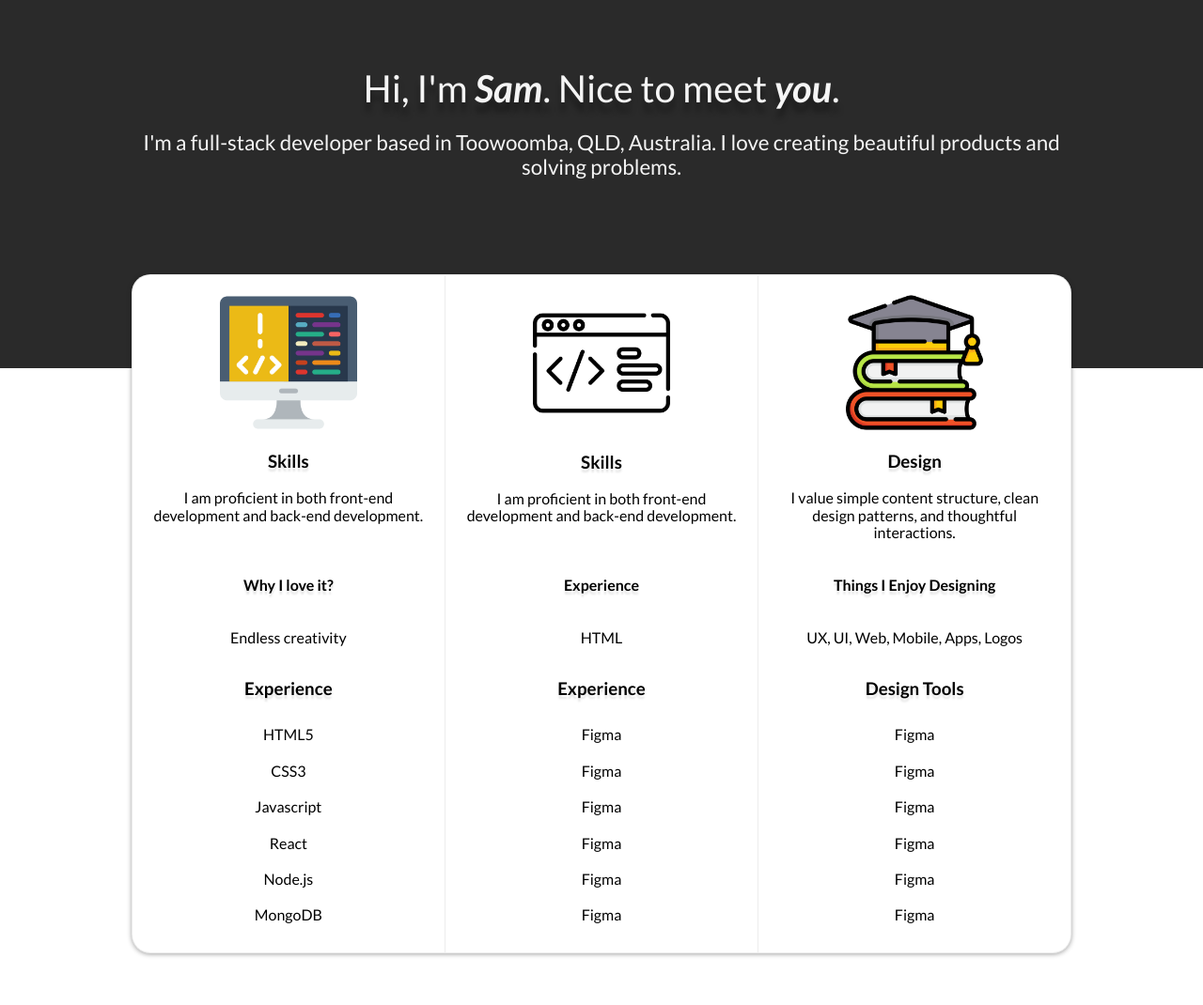
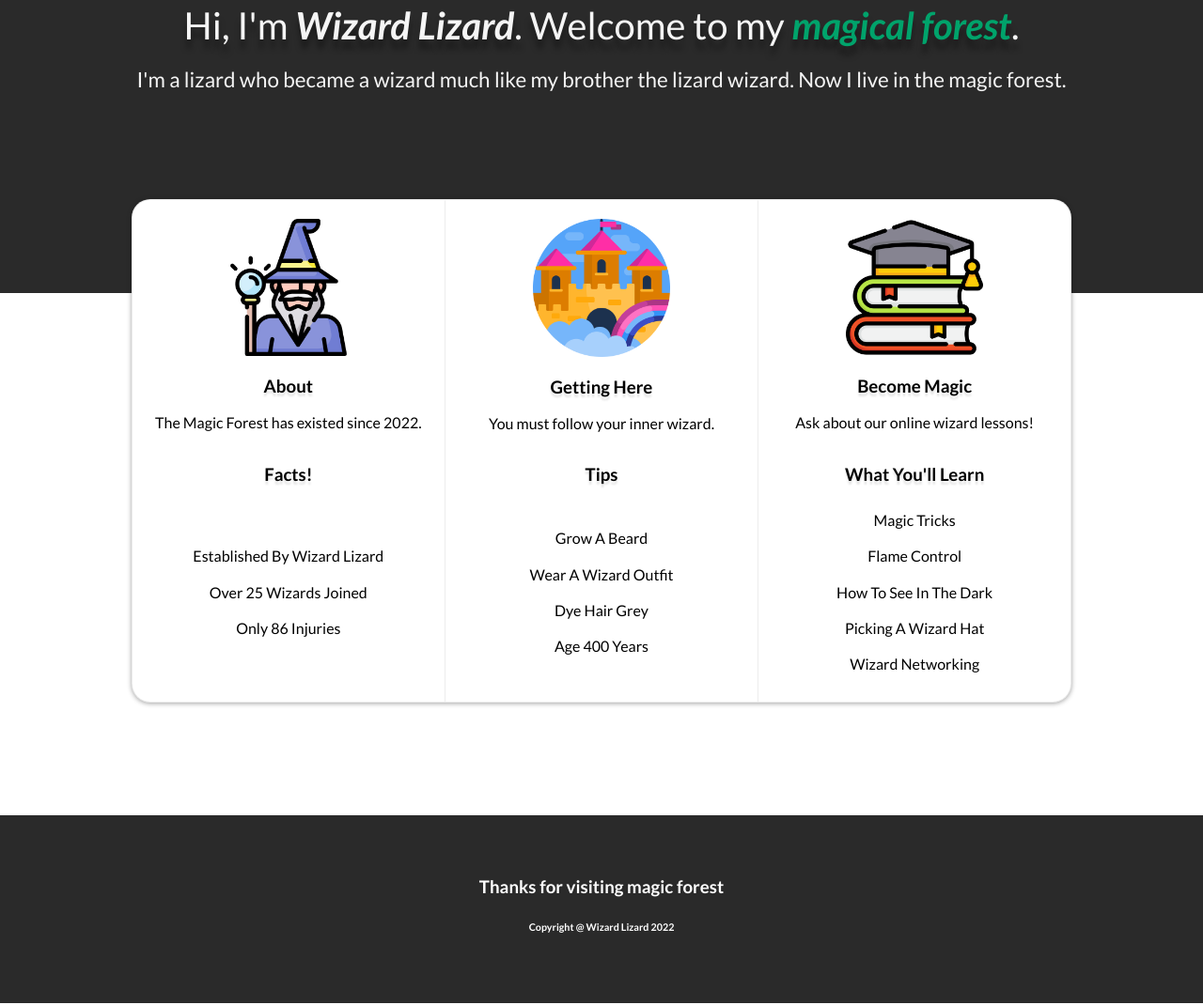
Before and after one commit to FlutterSoft/MagicForest, a plain HTML site: page index.html in a window 1280 px wide. Shown: the part 1251-2321 px from the top of the page at 94% size. Drawn offline with Linux system fonts and the light colour scheme.

Commit message:
Magic Forest Update

```diff
--- a/css/style.css
+++ b/css/style.css
@@ -18,20 +18,14 @@
 }
 
 /******************************************
-/* BASE STYLES
+/* STYLE
 /*******************************************/
 html {
      font-family: 'Lato', sans-serif;
      scroll-behavior: smooth;
 }
 
-body {
-}
 
-
-/******************************************
-/* LAYOUT
-/*******************************************/
 header {
      color: whitesmoke;
 }
@@ -61,6 +55,16 @@ header nav {
      align-items: baseline;
      flex-wrap: wrap;
 
+}
+
+.green {
+     color: rgb(0, 163, 107);
+     transition: all 400ms;
+
+}
+.green:hover {
+     transition: all 400ms;
+     text-shadow: 0px 12px 15px black;
 }
 
 nav h1 {
@@ -108,7 +112,7 @@ header h2:hover{
 }
 
 .basicBlock{
-     margin-bottom: 200px;
+     margin-bottom: 120px;
 
 }
 
@@ -230,8 +234,8 @@ div.columnBlock{
      display: flex;
      justify-content: space-evenly;
      width: 80%;
-     max-width: 1000px ;
-     margin: -300px auto 0 auto;
+     max-width: 1000px;
+     margin: -220px auto 0 auto;
      border: 0.3px solid rgba(128, 128, 128, 0.15);
      border-radius: 20px;
      box-shadow: 0px 1px 5px 0.1px rgba(0, 0, 0, 0.363);
@@ -254,7 +258,7 @@ div.column {
 }
 
 .column div {
-     min-height: 280px;
+     min-height: 13rem;
 
 }
 #firstColumn {
@@ -279,8 +283,14 @@ div.column {
      width: 50%;
 }
 footer {
-     height: 300px;
+     height: 200px;
+     color: white;
      background-color: rgba(42,42,42,1);
+}
+
+footer div {
+     padding: 3rem 0;
+     text-align: center;
 }
 
 .pointer {
@@ -288,8 +298,8 @@ footer {
 }
 
 
-
-@media screen and (max-width: 520px) {
+/* MEDIA QUERIES  */
+@media screen and (max-width: 850px) {
      header nav{
           justify-content: center;
      }
@@ -298,6 +308,9 @@ footer {
           margin: auto;
           text-align: center;
      }
+     nav a:nth-child(2){
+          display: none;
+     }
      div.photoBlock {
           background-color: rgba(0, 0, 0, 0);
      }
@@ -305,8 +318,10 @@ footer {
      div.photoBlock div{
           min-width: 100%;
      }
+     div.columnBlock{
+          display: block;
+     }
+     div.column {
+          width: 100%;
+     }
 }
-
-/******************************************
-/* ADDITIONAL STYLES
-/*******************************************/
--- a/index.html
+++ b/index.html
@@ -2,11 +2,11 @@
 <html lang="en">
 	<head>
     	<meta charset="utf-8">
-    	<meta name="description" content="Your description goes here">
-    	<meta name="keywords" content="one, two, three">
+    	<meta name="Magic Forest Demo" content="This is just a random website to practise CSS on.">
+    	<meta name="keywords" content="magic, forest, lizard, wizard">
 			<meta name="viewport" content="width=device-width, initial-scale=1">
 
-		<title>Blank Template</title>
+		<title>Magic Forest</title>
 
 		<!-- external CSS link -->
 		<link rel="stylesheet" href="css/normalize.css">
@@ -19,27 +19,25 @@
 		<header id="homeHero">
             <nav>
                     <a href="#"><h1><span>Magic </span>Forest</h1></a>
-                    <a href="#">Home</a>
-                    <a href="#">About</a>
-                    <a href="#">Portfolio</a>
-                    <a href="#">Contact</a>
+                    <a href="#sectionAbout">Information</a>
+
             </nav>
             <h2>Magic is everywhere.</h2>
         </header>
 		<section class="basicBlock">
 			<div class="photoBlock">
-				<div onclick="location.href='#sectionAbout';" class="flexBottomLeft pointer" id="pBlock1"><h2>About</h2></div>
-				<div onclick="location.href='#';" class="flexBottomLeft pointer"id="pBlock2"><h2>Projects</h2></div>
-				<div onclick="location.href='#';" class="flexBottomLeft pointer"id="pBlock3"><h2>Skills</h2></div>
-				<div onclick="location.href='#';" class="flexBottomLeft pointer"id="pBlock4"></div>
-				<div onclick="location.href='#';" class="flexBottomLeft pointer"id="pBlock5"></div>
+				<div class="flexBottomLeft" id="pBlock1"><h2>Magical Lizard</h2></div>
+				<div class="flexBottomLeft"id="pBlock2"><h2>Magical Bird</h2></div>
+				<div class="flexBottomLeft "id="pBlock3"><h2>Wizard Lizard</h2></div>
+				<div class="flexBottomLeft "id="pBlock4"><h2>Wizard Tree</h2></div>
+				<div class="flexBottomLeft "id="pBlock5"><h2>Magic Pond</h2></div>
 			</div>
 
 		</section>
 
 		<section id="sectionAbout" class="basicBlock">
-			<h2>Hi, I'm <span>Sam</span>. Nice to meet <span>you</span>.</h2>
-			<p>I'm a full-stack developer based in Toowoomba, QLD, Australia. I love creating beautiful products and solving problems.</p>
+			<h2>Hi, I'm <span>Wizard Lizard</span>. Welcome to my <span class="green">magical forest</span>.</h2>
+			<p>I'm a lizard who became a wizard much like my brother the lizard wizard. Now I live in the magic forest.</p>
 
 		</section>
 
@@ -47,61 +45,48 @@
 			<div class="columnBlock">
 				<div id="firstColumn" class="column">
 					<div>
-						<img src="images/icons/coding.png" alt="">
-						<h3>Skills</h3>
-						<p>I am proficient in both front-end development and back-end development.</p>
+						<img src="images/icons/wizard.png" alt="">
+						<h3>About</h3>
+						<p>The Magic Forest has existed since 2022.</p>
 					</div>
 
-					<h4>Why I love it?</h4>
-					<p>Endless creativity</p>
+					<h3>Facts!</h3>
+					<ul>
+						<li>Established By Wizard Lizard</li>
+						<li>Over 25 Wizards Joined</li>
+						<li>Only 86 Injuries</li>
 
-					<h3>Experience</h3>
-					<ul>
-						<li>HTML5</li>
-						<li>CSS3</li>
-						<li>Javascript</li>
-						<li>React</li>
-						<li>Node.js</li>
-						<li>MongoDB</li>
 					</ul>
 				</div>
 				<div class="column">
 					<div>
-					<img src="images/icons/code.png" alt="">
-					<h3>Skills</h3>
-					<p>I am proficient in both front-end development and back-end development.</p>
+					<img src="images/icons/castle.png" alt="">
+					<h3>Getting Here</h3>
+					<p>You must follow your inner wizard.</p>
 					</div>
-					<h4>Experience</h4>
-					<p>HTML</p>
+					<h3>Tips</h3>
+					<ul>
+						<li>Grow A Beard</li>
+						<li>Wear A Wizard Outfit</li>
+						<li>Dye Hair Grey</li>
+						<li>Age 400 Years</li>
 
-					<h3>Experience</h3>
-					<ul>
-						<li>Figma</li>
-						<li>Figma</li>
-						<li>Figma</li>
-						<li>Figma</li>
-						<li>Figma</li>
-						<li>Figma</li>
 					</ul>
 				</div>
 				<div id="lastColumn" class="column">
 					<div>
 					<img src="images/icons/education.png" alt="">
-					<h3>Design</h3>
-					<p>I value simple content structure, clean design patterns, and thoughtful interactions.</p>
+					<h3>Become Magic</h3>
+					<p>Ask about our online wizard lessons!</p>
 					</div>
 
-					<h4>Things I Enjoy Designing</h4>
-					<p>UX, UI, Web, Mobile, Apps, Logos</p>
-
-					<h3>Design Tools</h3>
+					<h3>What You'll Learn</h3>
 					<ul>
-						<li>Figma</li>
-						<li>Figma</li>
-						<li>Figma</li>
-						<li>Figma</li>
-						<li>Figma</li>
-						<li>Figma</li>
+						<li>Magic Tricks</li>
+						<li>Flame Control</li>
+						<li>How To See In The Dark</li>
+						<li>Picking A Wizard Hat</li>
+						<li>Wizard Networking</li>
 					</ul>
 				</div>
 
@@ -111,6 +96,11 @@
 
 
 		<footer>
+			<div>
+				<h3>Thanks for visiting magic forest</h3>
+				<h6>Copyright @ Wizard Lizard 2022</h6>
+			</div>
+
 
 		</footer>
 
```
Also changed, not shown: images/icons/castle.png (added), images/icons/wizard.png (added), style.css (added), 1 other file.
